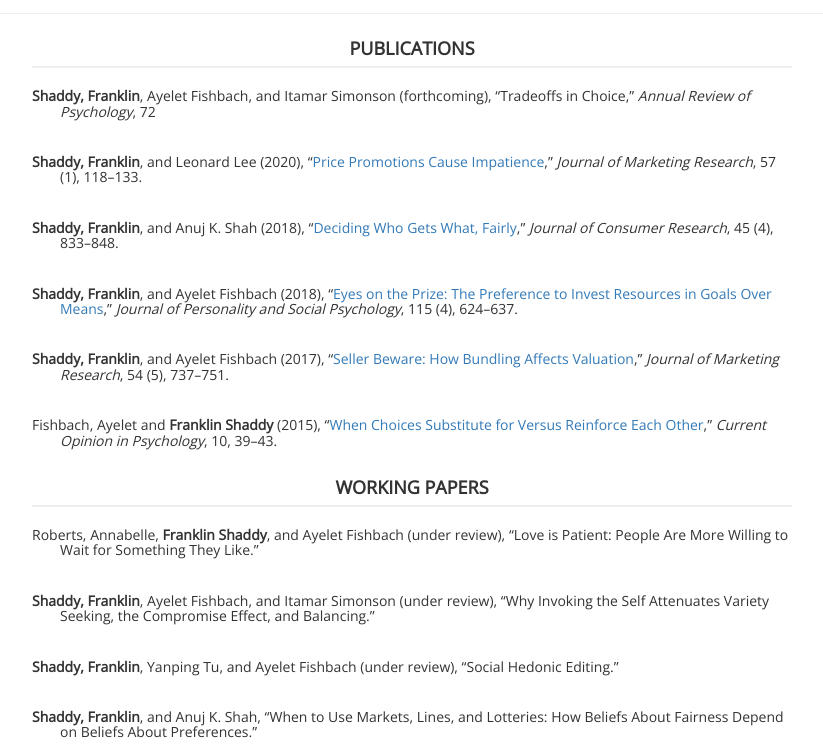
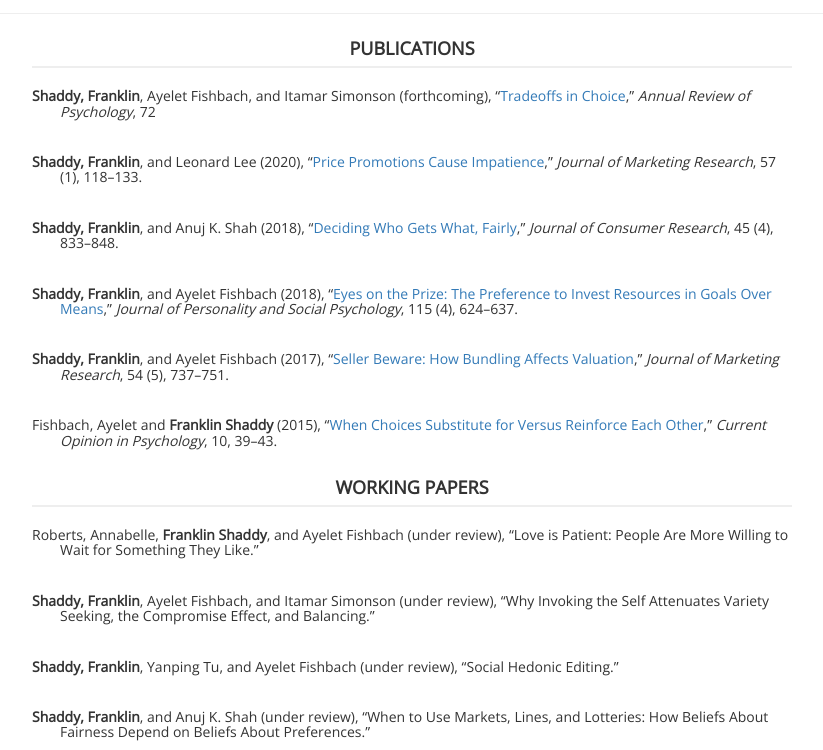
Before and after one commit to fshaddy/fshaddy.github.io, a plain HTML site: page research.html in a window 1280 px wide. Shown: the part 142-892 px from the top of the page, without its empty margins (228-1051 px from the left). Drawn offline with nearby package versions, Linux system fonts and the light colour scheme.

Commit message:
tradeoffs

```diff
--- a/research.html
+++ b/research.html
@@ -29,7 +29,7 @@
                 <div class="row">
                     <div class="col-xs-12">
 <h2 class="page-header"><span class="authors">PUBLICATIONS</span></h2>
- 			<h3 class="research-header"><span class="authors">Shaddy, Franklin</span>, Ayelet Fishbach, and Itamar Simonson (forthcoming), &ldquo;Tradeoffs in Choice,&rdquo; <i>Annual Review of Psychology</i>, 72</h3>
+ 			<h3 class="research-header"><span class="authors">Shaddy, Franklin</span>, Ayelet Fishbach, and Itamar Simonson (forthcoming), &ldquo;<a href=./assets/tradeoffs.pdf>Tradeoffs in Choice</a>,&rdquo; <i>Annual Review of Psychology</i>, 72</h3>
 
             <h3 class="research-header"><span class="authors">Shaddy, Franklin</span>, and Leonard Lee (2020), &ldquo;<a href=./assets/promotions_impatience.pdf>Price Promotions Cause Impatience</a>,&rdquo; <i>Journal of Marketing Research</i>, 57 (1), 118–133.</h3>
 
@@ -51,7 +51,7 @@
 
 <h3 class="research-header"><span class="authors">Shaddy, Franklin</span>, Yanping Tu, and Ayelet Fishbach (under review), &ldquo;Social Hedonic Editing.&rdquo; </h3>
 
-<h3 class="research-header"><span class="authors">Shaddy, Franklin</span>, and Anuj K. Shah, &ldquo;When to Use Markets, Lines, and Lotteries: How Beliefs About Fairness Depend on Beliefs About Preferences.&rdquo;</h3>
+<h3 class="research-header"><span class="authors">Shaddy, Franklin</span>, and Anuj K. Shah (under review), &ldquo;When to Use Markets, Lines, and Lotteries: How Beliefs About Fairness Depend on Beliefs About Preferences.&rdquo;</h3>
 
 
                     </div>
```
Also changed, not shown: 2 other files.
